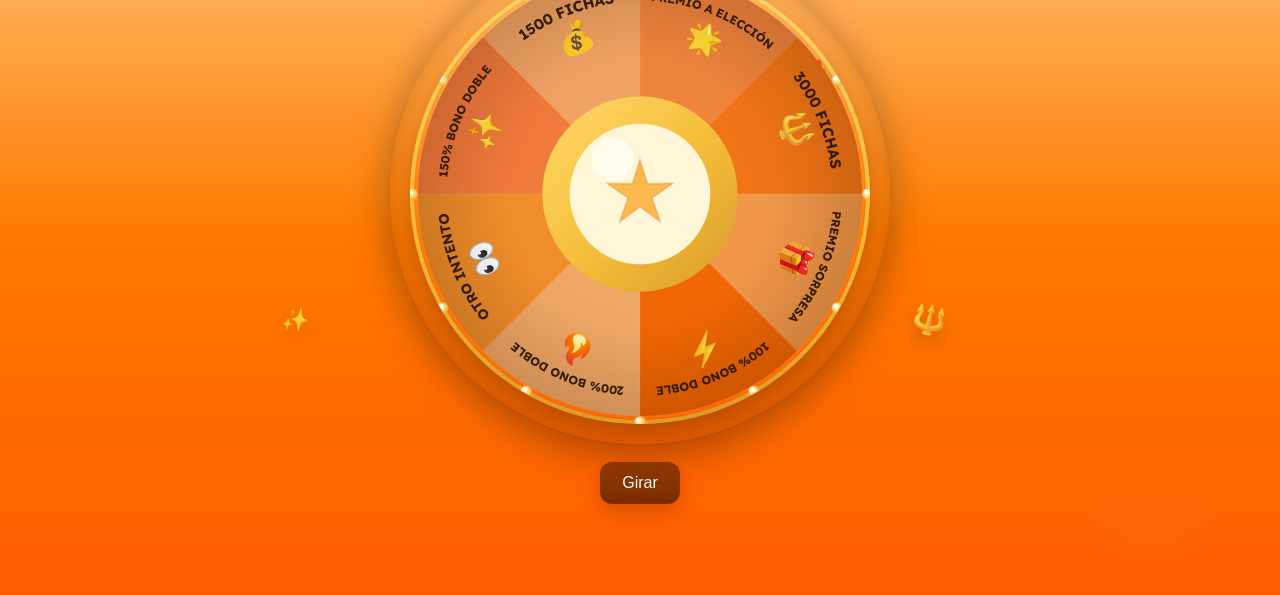
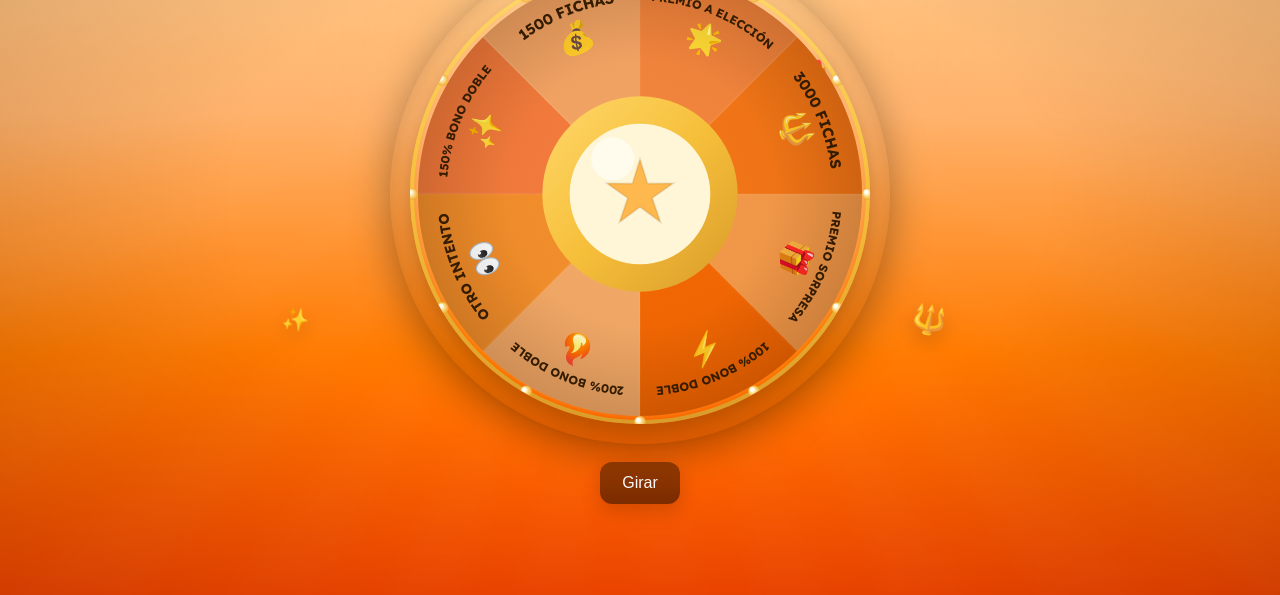
Before and after one commit to allggames/ruletaat, a plain HTML site: page index.html in a window 1280 px wide. Shown: the part 205-800 px from the top of the page. Drawn offline with Linux system fonts and the light colour scheme.

Commit message:
Refactor body background and button styles
Updated background styles and button colors for improved aesthetics.

```diff
--- a/style.css
+++ b/style.css
@@ -10,22 +10,62 @@
   --dark-orange-2: #9b3d00;
 }
 
+/* Reset y base */
 *{box-sizing:border-box}
 html,body{height:100%}
+
+/* --- Fondo estilo "casino" en tonos naranjas --- */
 body{
   margin:0;
   font-family: 'Lexend', system-ui, -apple-system, "Segoe UI", Roboto, "Helvetica Neue", Arial;
-  /* fondo degradé naranja */
-  background: radial-gradient(1200px 700px at 10% 10%, rgba(255,195,130,0.18), transparent 10%),
-              radial-gradient(1000px 600px at 90% 90%, rgba(255,140,60,0.12), transparent 8%),
-              linear-gradient(180deg, #ffd89b 0%, #ff7a00 55%, #ff5a00 100%);
-  color:#fff;
   min-height:100vh;
   display:flex;
   align-items:center;
   justify-content:center;
   padding:32px;
+  color:#fff;
+  position:relative;
   overflow:hidden;
+
+  /* Base vertical con centro iluminado y bordes más oscuros */
+  background-color: var(--bg2);
+  background-image:
+    radial-gradient(1200px 700px at 50% 30%, rgba(255,230,170,0.28), transparent 18%),
+    linear-gradient(180deg, #ffd89b 0%, #ffb26b 40%, #ff7a00 70%, #ff4a00 100%);
+  background-size: cover;
+  background-attachment: fixed;
+}
+
+/* Sunburst sutil (rayos) */
+body::before{
+  content:"";
+  position:fixed;
+  inset:0;
+  pointer-events:none;
+  z-index:0;
+  background: repeating-conic-gradient(
+    from -90deg at 50% 30%,
+    rgba(255,255,255,0.06) 0deg 6deg,
+    rgba(255,255,255,0) 6deg 12deg
+  );
+  mix-blend-mode: overlay;
+  opacity:0.14;
+  filter: blur(6px);
+}
+
+/* Viñeta / brillo central para profundidad */
+body::after{
+  content:"";
+  position:fixed;
+  inset:0;
+  pointer-events:none;
+  z-index:0;
+  background:
+    radial-gradient(circle at 50% 30%, rgba(255,235,180,0.14) 0%, rgba(255,200,120,0.06) 20%, transparent 40%),
+    radial-gradient(ellipse at center, rgba(0,0,0,0) 45%, rgba(0,0,0,0.18) 100%);
+  mix-blend-mode: multiply;
+  opacity:1;
+  filter: saturate(1.02);
 }
 
 /* floating emoji decorations */
@@ -212,11 +252,11 @@ canvas{
   background-color: #fff3e0;
 }
 
-/* Botón "OTRA VUELTA" (Verde brillante) */
+/* Botón "OTRA VUELTA" (Dorado visible) */
 #try-again-btn {
   background-color: #ffc107; /* Dorado */
   color: #000;            /* Texto negro */
-  border: 2px solid #1e7e34;
+  border: 2px solid #b57f00;
   padding: 10px 25px;
   font-size: 16px;
   font-weight: bold;
@@ -227,11 +267,9 @@ canvas{
   display: none; /* Oculto por defecto hasta que JS lo active */
 }
 #try-again-btn:hover {
-  background-color: #34d058;
-  transform: scale(1.05);
+  background-color: #ffda6a;
+  transform: scale(1.03);
 }
-
-/* --- FIN MODAL STYLES --- */
 
 /* confetti canvas */
 .confetti-canvas{
@@ -249,4 +287,8 @@ canvas{
   :root{ --size: 360px; }
   .floating-icons .float{ display:none; }
   .spin-btn{ padding:10px 16px; }
+
+  /* Reduce sunburst/blur on small screens to improve performance */
+  body::before { opacity: 0.08; filter: blur(4px); }
+  body::after { opacity: 0.8; }
 }
```
